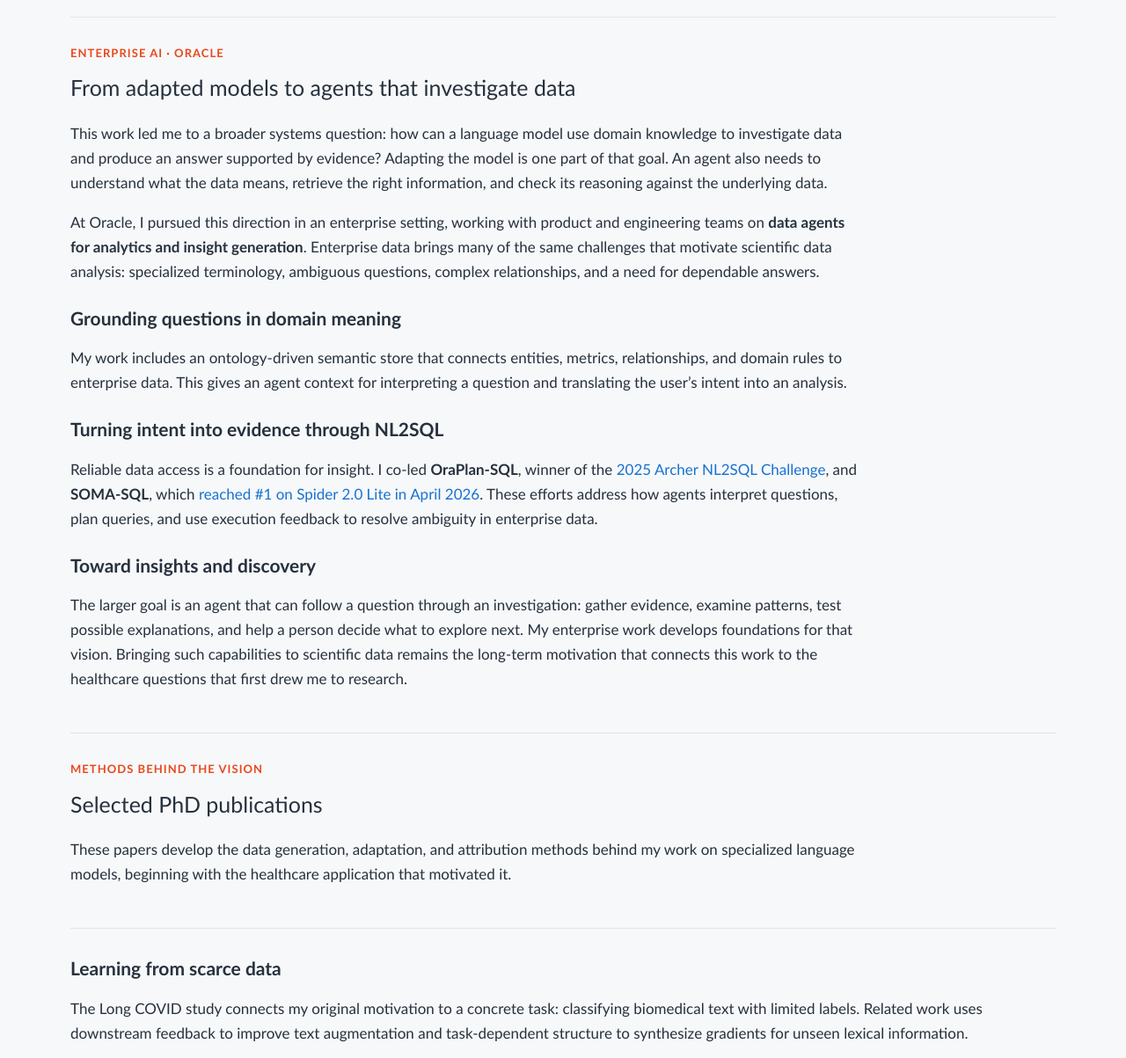
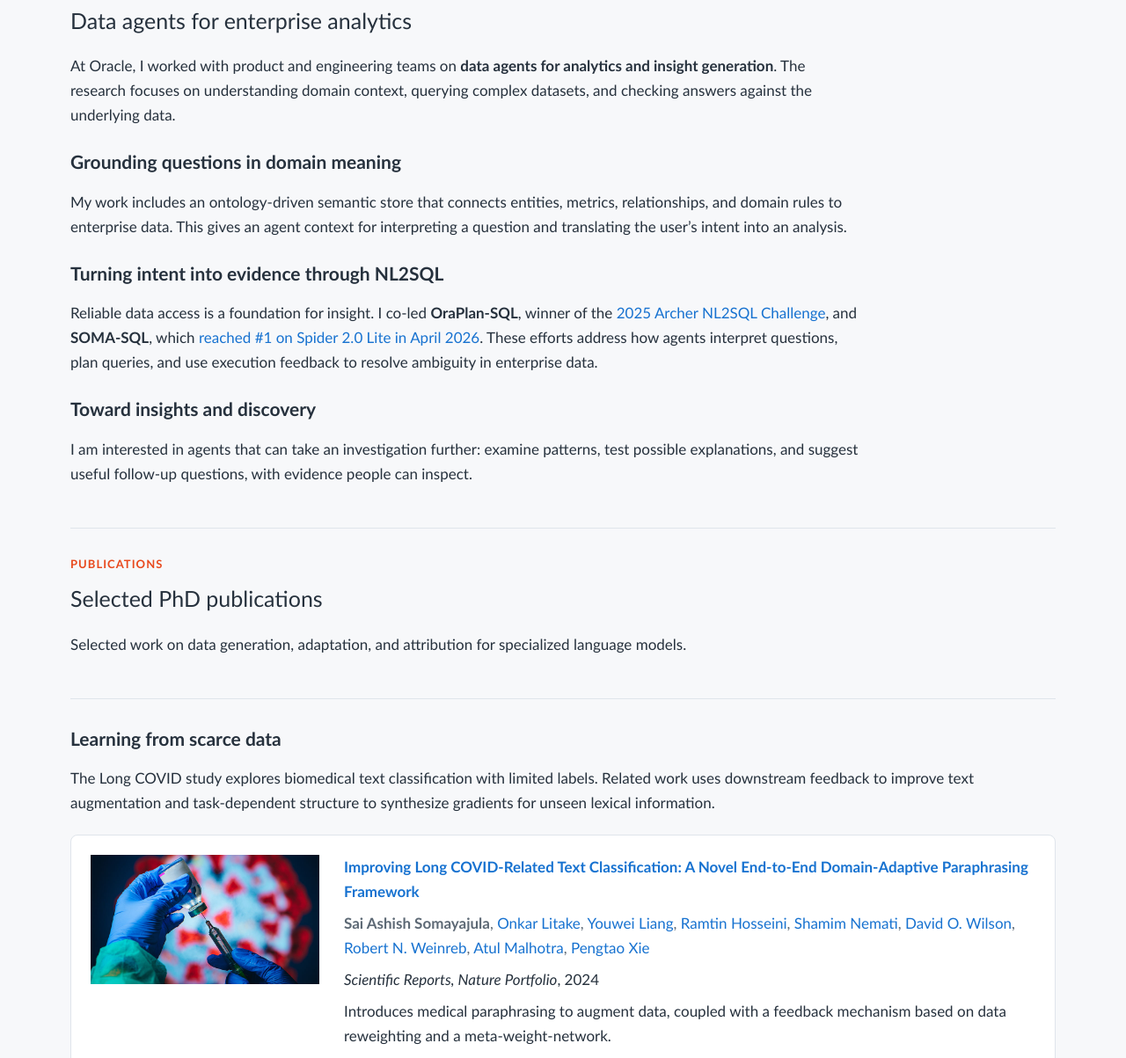
Before and after one commit to Sai-Ashish/website, a plain HTML site: page research.html in a window 1280 px wide. Shown: the part 1286-2489 px from the top of the page at 88% size. Drawn offline with Linux system fonts and the light colour scheme.

Commit message:
Simplify research narrative under the data agents vision

```diff
--- a/research.html
+++ b/research.html
@@ -26,8 +26,8 @@
     <main class="content-shell">
       <section class="page-heading research-intro">
         <p class="eyebrow">Research</p>
-        <h1>From domain knowledge to data-driven discovery</h1>
-        <p class="research-lead">My long-term vision is to build <strong>data agents that help people turn complex data into reliable insights and scientific discoveries</strong>. This connects my PhD work on adapting language models for healthcare with my enterprise AI research at Oracle: giving models the domain knowledge, data access, and reasoning abilities needed to support expert inquiry.</p>
+        <h1>Data agents for insights and discovery</h1>
+        <p class="research-lead">My long-term vision is to build <strong>data agents that help people turn complex data into reliable insights and scientific discoveries</strong>.</p>
         <nav class="research-nav" aria-label="Research page sections">
           <a href="#motivation">COVID-19 motivation</a>
           <a href="#phd">PhD foundations</a>
@@ -46,7 +46,7 @@
       <section class="section-block research-story" id="phd">
         <p class="eyebrow">PhD · UC San Diego</p>
         <h2>Building language models for specialized domains</h2>
-        <p>Working with <a href="https://pengtaoxie.github.io">Prof. Pengtao Xie</a> at <a href="https://ucsd.edu">UC San Diego</a>, I studied how to adapt pre-trained language models to healthcare and biology through synthetic data generation, continual learning, efficient fine-tuning, and watermarking. My research addressed three connected needs:</p>
+        <p>Working with <a href="https://pengtaoxie.github.io">Prof. Pengtao Xie</a> at <a href="https://ucsd.edu">UC San Diego</a>, I studied how to adapt pre-trained language models to healthcare and biology through synthetic data generation, continual learning, efficient fine-tuning, and watermarking. My research explored three areas:</p>
         <ul class="research-themes">
           <li><strong>Learn from limited evidence.</strong> Use feedback from downstream tasks to improve synthetic training data, including for Long COVID text classification.</li>
           <li><strong>Adapt efficiently and reliably.</strong> Develop optimization methods for stable fine-tuning on low-resource texts and learn how much adaptation capacity a task needs.</li>
@@ -57,27 +57,26 @@
 
       <section class="section-block research-story" id="data-agents">
         <p class="eyebrow">Enterprise AI · Oracle</p>
-        <h2>From adapted models to agents that investigate data</h2>
-        <p>This work led me to a broader systems question: how can a language model use domain knowledge to investigate data and produce an answer supported by evidence? Adapting the model is one part of that goal. An agent also needs to understand what the data means, retrieve the right information, and check its reasoning against the underlying data.</p>
-        <p>At Oracle, I pursued this direction in an enterprise setting, working with product and engineering teams on <strong>data agents for analytics and insight generation</strong>. Enterprise data brings many of the same challenges that motivate scientific data analysis: specialized terminology, ambiguous questions, complex relationships, and a need for dependable answers.</p>
+        <h2>Data agents for enterprise analytics</h2>
+        <p>At Oracle, I worked with product and engineering teams on <strong>data agents for analytics and insight generation</strong>. The research focuses on understanding domain context, querying complex datasets, and checking answers against the underlying data.</p>
         <h3>Grounding questions in domain meaning</h3>
         <p>My work includes an ontology-driven semantic store that connects entities, metrics, relationships, and domain rules to enterprise data. This gives an agent context for interpreting a question and translating the user’s intent into an analysis.</p>
         <h3>Turning intent into evidence through NL2SQL</h3>
         <p>Reliable data access is a foundation for insight. I co-led <strong>OraPlan-SQL</strong>, winner of the <a href="https://sig4kg.github.io/archer-bench/">2025 Archer NL2SQL Challenge</a>, and <strong>SOMA-SQL</strong>, which <a href="https://blogs.oracle.com/cloud-infrastructure/oci-gen-ai-tops-spider-2-lite">reached #1 on Spider 2.0 Lite in April 2026</a>. These efforts address how agents interpret questions, plan queries, and use execution feedback to resolve ambiguity in enterprise data.</p>
         <h3>Toward insights and discovery</h3>
-        <p>The larger goal is an agent that can follow a question through an investigation: gather evidence, examine patterns, test possible explanations, and help a person decide what to explore next. My enterprise work develops foundations for that vision. Bringing such capabilities to scientific data remains the long-term motivation that connects this work to the healthcare questions that first drew me to research.</p>
+        <p>I am interested in agents that can take an investigation further: examine patterns, test possible explanations, and suggest useful follow-up questions, with evidence people can inspect.</p>
       </section>
 
       <section class="section-block research-story" id="publications">
-        <p class="eyebrow">Methods behind the vision</p>
+        <p class="eyebrow">Publications</p>
         <h2>Selected PhD publications</h2>
-        <p>These papers develop the data generation, adaptation, and attribution methods behind my work on specialized language models, beginning with the healthcare application that motivated it.</p>
+        <p>Selected work on data generation, adaptation, and attribution for specialized language models.</p>
       </section>
 
       <section class="section-block research-publications">
         <h3>Learning from scarce data</h3>
         <p>
-          The Long COVID study connects my original motivation to a concrete task: classifying biomedical text with limited labels. Related work uses downstream feedback to improve text augmentation and task-dependent structure to synthesize gradients for unseen lexical information.
+          The Long COVID study explores biomedical text classification with limited labels. Related work uses downstream feedback to improve text augmentation and task-dependent structure to synthesize gradients for unseen lexical information.
         </p>
 
         <article class="paper-entry">
```
Also changed, not shown: experience.html (+1 -1 lines).
